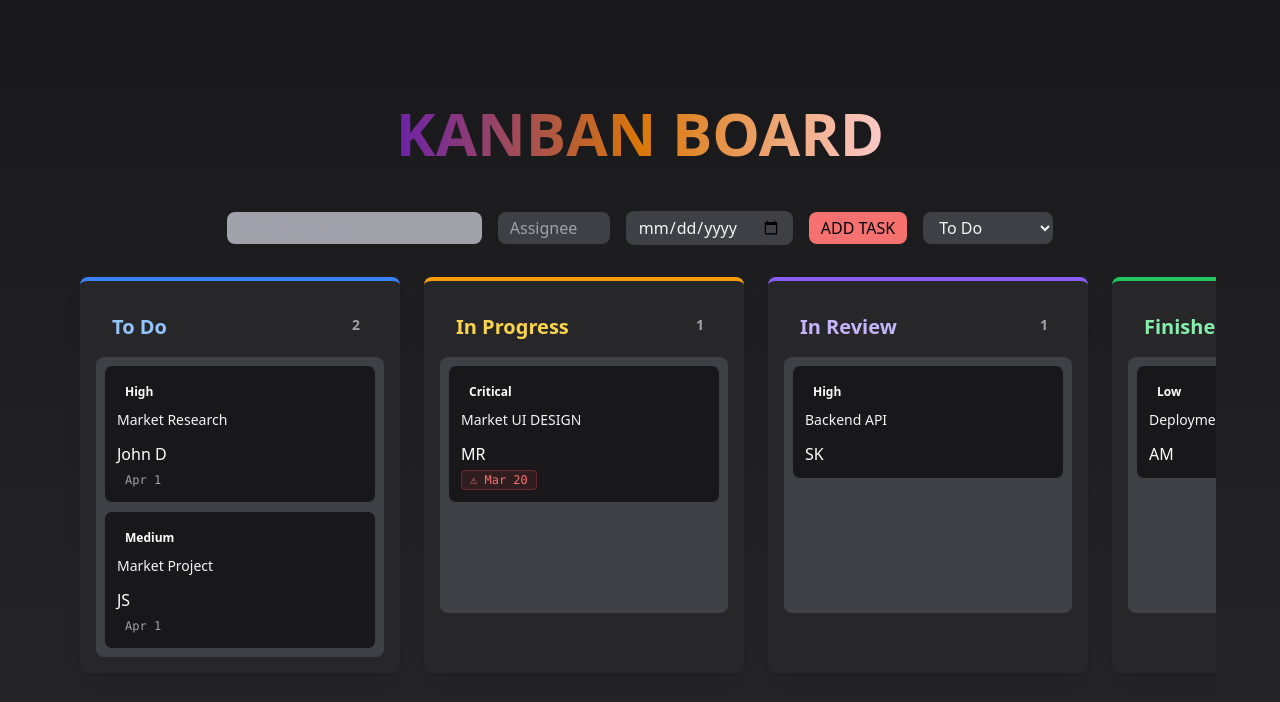
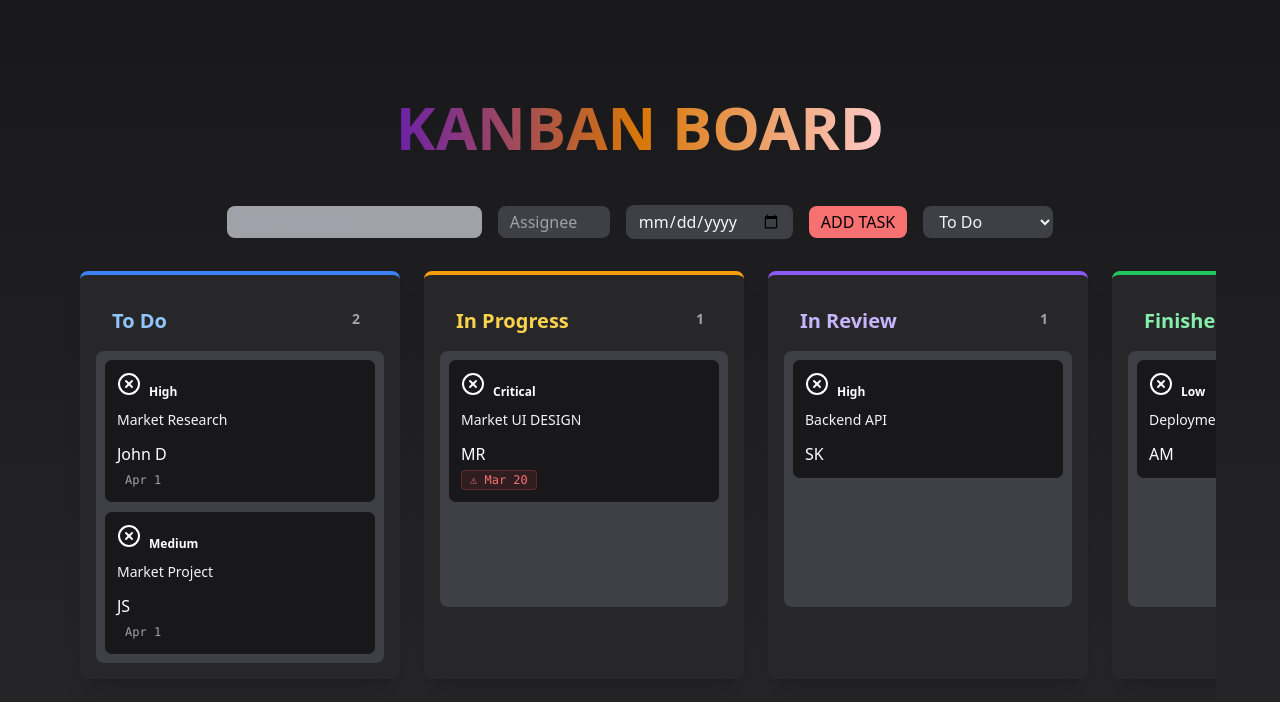
Before and after one commit to Rohit-011205/Velozity, a React (Vite) app: page / in a window 1280 px wide. Shown: the top 702 px of the page. Built offline with nearby package versions, Linux system fonts and the light colour scheme.

Commit message:
fix import issue

```diff
--- a/src/App.tsx
+++ b/src/App.tsx
@@ -1,23 +1,6 @@
-import React from 'react'
-import { useState } from 'react'
 import './App.css'
 import Kanban from './Pages/Kanban'
-// import ListView from './Pages/List.tsx'
 
-
-interface Task {
-  id: string
-  title: string
-  assignee: string
-  priority: 'critical' | 'high' | 'medium' | 'low'
-  dueDate?: string
-}
-
-interface Column {
-  name: string
-  status: 'todo' | 'in_progress' | 'in_review' | 'finished'
-  items: Task[]
-}
 
 function App() {
   return (
--- a/src/Pages/Kanban.tsx
+++ b/src/Pages/Kanban.tsx
@@ -1,5 +1,5 @@
-import React from 'react'
 import { useState } from 'react'
+import { CircleX } from 'lucide-react';
 
 
 interface Task {
@@ -229,6 +229,9 @@ function Kanban() {
                                             onDragStart={() => handleDragStart(task.id, activeColumns)}
                                             className="group relative bg-zinc-900 border border-zinc-700 rounded-lg p-3 cursor-grab hover:border-zinc-500 transition-all"
                                         >
+                                            <button onClick={() => removeTask(task.id, activeColumns)}>
+                                                <CircleX />
+                                            </button>
                                             <span className={`inline-block text-xs font-semibold px-2 py-0.5 rounded-full mb-2 ${priorityColors[task.priority]}`}>
                                                 {task.priority.charAt(0).toUpperCase() + task.priority.slice(1)}
                                             </span>
```
